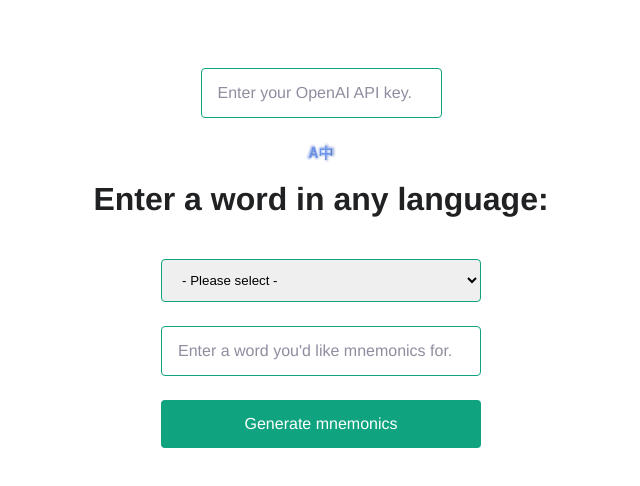
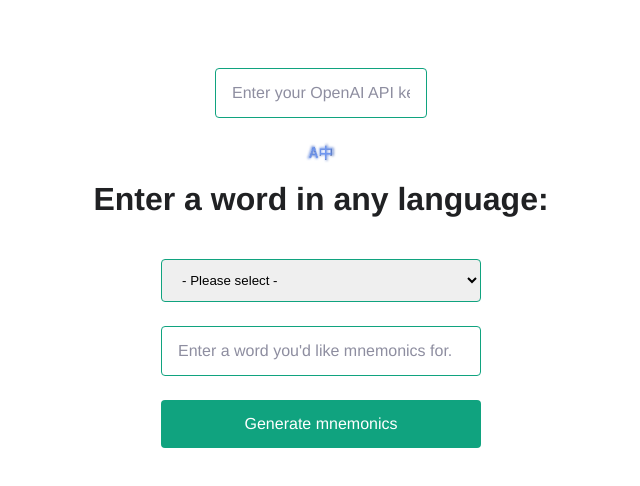
Before and after one commit to hchiam/learning-prompt-eng, a Next.js app in the folder example_prompts/: page / in a window 1280 px wide. Shown: the top 486 px of the page, without its empty margins (319-959 px from the left). Built offline with nearby package versions, Linux system fonts and the light colour scheme; a web font is replaced by a local one.

Commit message:
fix api key input width

```diff
--- a/example_prompts/pages/index.js
+++ b/example_prompts/pages/index.js
@@ -138,7 +138,7 @@ export default function Home() {
           value={keyInput}
           onChange={(e) => setKeyInput(e.target.value)}
           disabled={!enableSubmit}
-          className={declutter ? styles.declutter : ""}
+          className={styles.password + ' ' + (declutter ? styles.declutter : "")}
         />
         <img
           src="/logo.png"
--- a/example_prompts/pages/index.module.css
+++ b/example_prompts/pages/index.module.css
@@ -84,3 +84,6 @@
     margin: 0;
   }
 }
+.password {
+  width: 20ch;
+}
```
